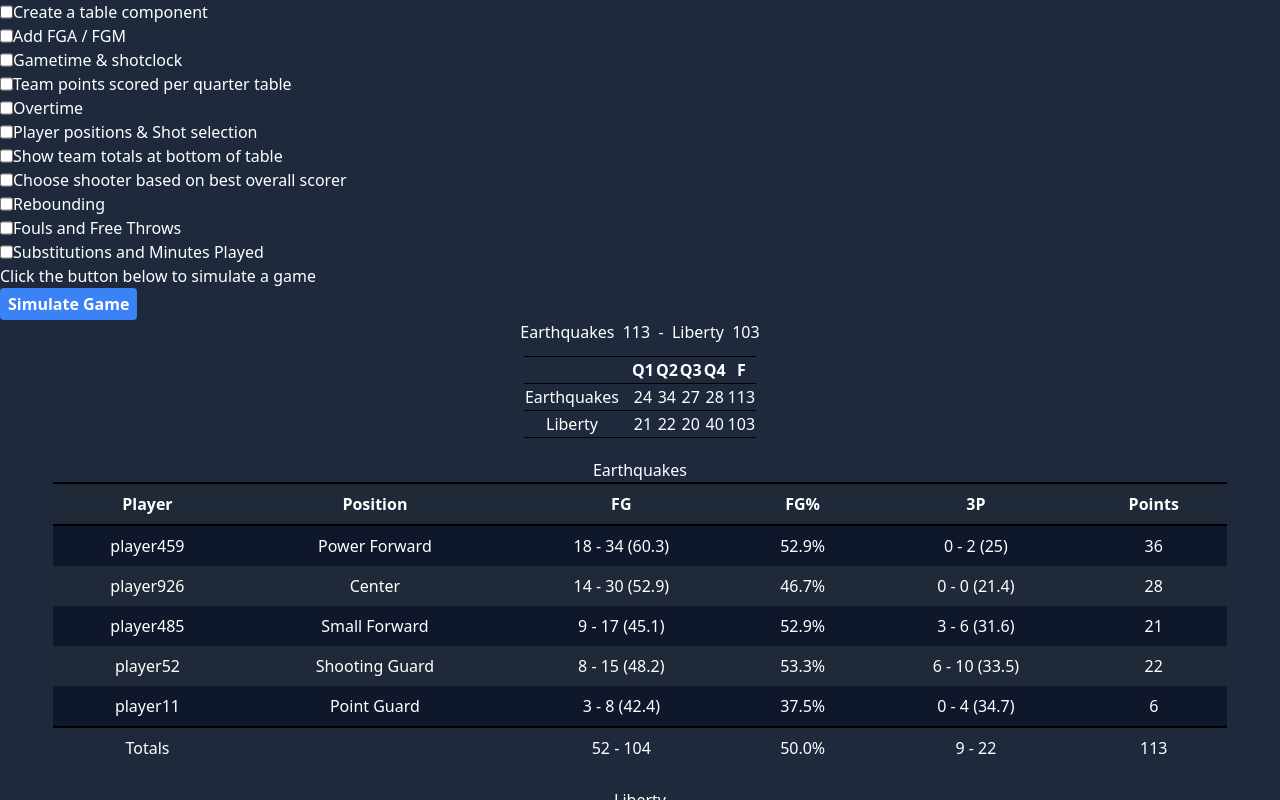
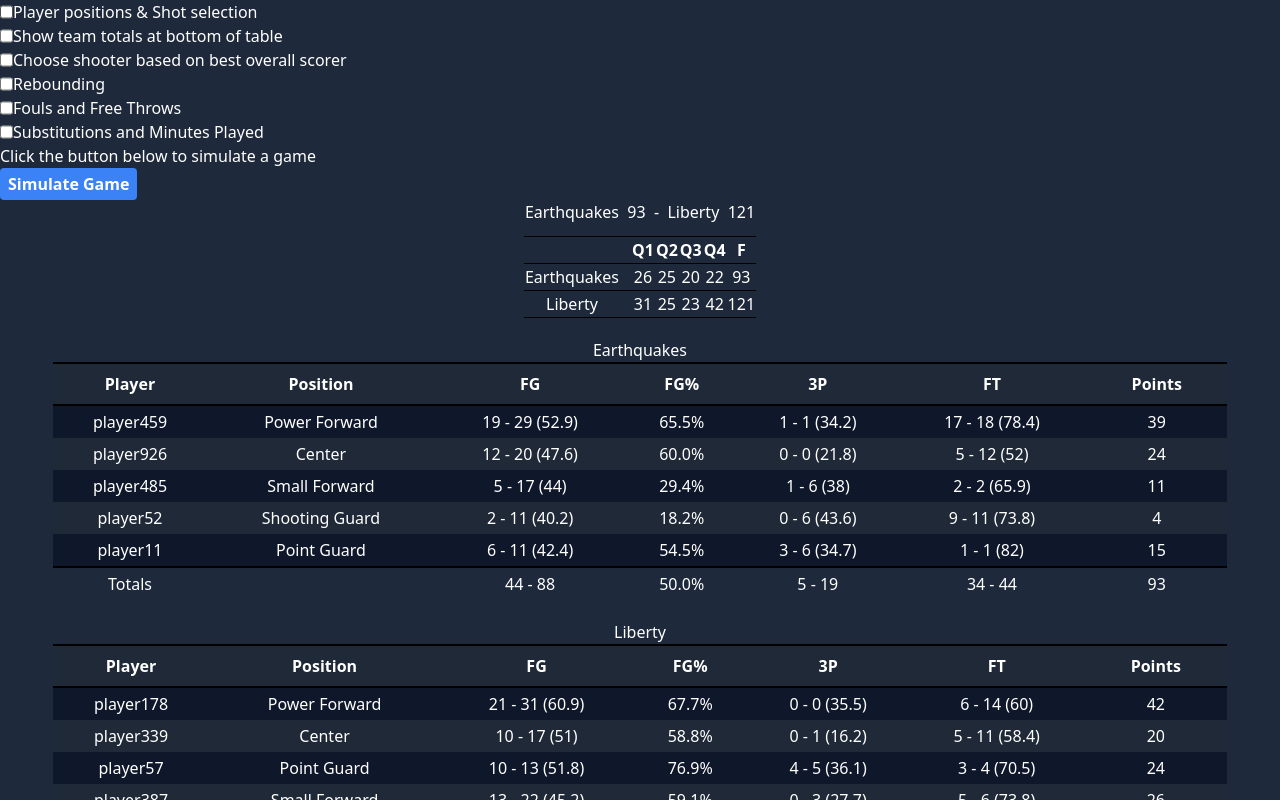
Before and after one commit to michaeldkeyes/Basketball-GM, a Nuxt app: page / in a window 1280 px wide. Both pictures are taken after a click on the button "Simulate Game". Shown: the top 800 px of the page. Built offline with nearby package versions, Linux system fonts and the light colour scheme.

Commit message:
free throws

```diff
--- a/components/statsTable.vue
+++ b/components/statsTable.vue
@@ -7,7 +7,7 @@
 
 defineProps<Props>();
 
-const headers = ["Player", "Position", "FG", "FG%", "3P", "Points"];
+const headers = ["Player", "Position", "FG", "FG%", "3P", "FT", "Points"];
 </script>
 
 <template>
@@ -28,15 +28,15 @@
       <tbody class="border-y-2 border-solid border-black">
         <template v-for="(player, index) in team.players" :key="index">
           <tr :class="index % 2 === 0 ? 'bg-slate-900' : 'bg-gray-800'">
-            <td class="px-4 py-2">{{ player.name }}</td>
-            <td class="px-4 py-2">{{ player.position }}</td>
-            <td class="px-4 py-2">
+            <td class="px-2 py-1">{{ player.name }}</td>
+            <td class="px-2 py-1">{{ player.position }}</td>
+            <td class="px-2 py-1">
               {{ player.stats.fieldGoalsMade }} -
               {{ player.stats.fieldGoalAttempts }} ({{
-                player.attributes.twoPointShootingPercentage / 10
+                player.attributes.twoPointShooting / 10
               }})
             </td>
-            <td class="px-4 py-2">
+            <td class="px-2 py-1">
               {{
                 (
                   (player.stats.fieldGoalsMade /
@@ -45,69 +45,49 @@
                 ).toFixed(1)
               }}%
             </td>
-            <td class="px-4 py-2">
+            <td class="px-2 py-1">
               {{ player.stats.threePointMakes }} -
               {{ player.stats.threePointAttempts }} ({{
-                player.attributes.threePointShootingPercentage / 10
+                player.attributes.threePointShooting / 10
               }})
             </td>
-            <td class="px-4 py-2">{{ player.stats.points }}</td>
+            <td class="px-2 py-1">
+              {{ player.stats.freeThrowMakes }} -
+              {{ player.stats.freeThrowAttempts }} ({{
+                player.attributes.freeThrowShooting / 10
+              }})
+            </td>
+            <td class="px-2 py-1">{{ player.stats.points }}</td>
           </tr>
         </template>
       </tbody>
       <tfoot class="bg-slate-800">
         <tr>
-          <td class="px-4 py-2">Totals</td>
-          <td class="px-4 py-2" />
-          <td class="px-4 py-2">
-            {{
-              team.players.reduce(
-                (acc, player) => acc + player.stats.fieldGoalsMade,
-                0,
-              )
-            }}
+          <td class="px-2 py-1">Totals</td>
+          <td class="px-2 py-1" />
+          <td class="px-2 py-1">
+            {{ team.stats.fieldGoalsMade }}
             -
-            {{
-              team.players.reduce(
-                (acc, player) => acc + player.stats.fieldGoalAttempts,
-                0,
-              )
-            }}
+            {{ team.stats.fieldGoalAttempts }}
           </td>
-          <td class="px-4 py-2">
+          <td class="px-2 py-1">
             {{
               (
-                (team.players.reduce(
-                  (acc, player) => acc + player.stats.fieldGoalsMade,
-                  0,
-                ) /
-                  team.players.reduce(
-                    (acc, player) => acc + player.stats.fieldGoalAttempts,
-                    0,
-                  )) *
+                (team.stats.fieldGoalsMade / team.stats.fieldGoalAttempts) *
                 100
               ).toFixed(1)
             }}%
           </td>
-          <td class="px-4 py-2">
-            {{
-              team.players.reduce(
-                (acc, player) => acc + player.stats.threePointMakes,
-                0,
-              )
-            }}
+          <td class="px-2 py-1">
+            {{ team.stats.threePointMakes }}
             -
-            {{
-              team.players.reduce(
-                (acc, player) => acc + player.stats.threePointAttempts,
-                0,
-              )
-            }}
+            {{ team.stats.threePointAttempts }}
           </td>
-          <td class="px-4 py-2">
-            {{
-              team.players.reduce((acc, player) => acc + player.stats.points, 0)
-            }}
+          <td class="px-2 py-1">
+            {{ team.stats.freeThrowMakes }} - {{ team.stats.freeThrowAttempts }}
+          </td>
+          <td class="px-2 py-1">
+            {{ team.stats.points }}
           </td>
         </tr>
       </tfoot>
--- a/game/createPlayers.ts
+++ b/game/createPlayers.ts
@@ -10,18 +10,22 @@
       name: "player" + Math.floor(Math.random() * 1000),
       position: position.position,
       attributes: {
-        twoPointShootingPercentage: getRandomNumberBetween(
-          position.twoPointShootingPercentageMin,
-          position.twoPointShootingPercentageMax,
+        twoPointShooting: getRandomNumberBetween(
+          position.twoPointShootingMin,
+          position.twoPointShootingMax,
         ),
-        threePointShootingPercentage: getRandomNumberBetween(
-          position.threePointShootingPercentageMin,
-          position.threePointShootingPercentageMax,
+        threePointShooting: getRandomNumberBetween(
+          position.threePointShootingMin,
+          position.threePointShootingMax,
         ),
         twoPointTendency: 0,
         threePointTendency: getRandomNumberBetween(
           position.threePointTendencyMin,
           position.threePointTendencyMax,
+        ),
+        freeThrowShooting: getRandomNumberBetween(
+          position.freeThrowShootingMin,
+          position.freeThrowShootingMax,
         ),
         scoring: 0,
       },
@@ -31,6 +35,8 @@
         fieldGoalsMade: 0,
         threePointAttempts: 0,
         threePointMakes: 0,
+        freeThrowAttempts: 0,
+        freeThrowMakes: 0,
       },
     };
 
@@ -39,9 +45,9 @@
 
     // give player a scoring attribute based on their overall shooting percentage and tendency
     player.attributes.scoring = Math.round(
-      (player.attributes.twoPointShootingPercentage / 10) *
+      (player.attributes.twoPointShooting / 10) *
         (player.attributes.twoPointTendency / 1000) +
-        (player.attributes.threePointShootingPercentage / 10) *
+        (player.attributes.threePointShooting / 10) *
           (player.attributes.threePointTendency / 1000),
     );
 
--- a/game/gameSim.ts
+++ b/game/gameSim.ts
@@ -1,4 +1,5 @@
 import { createPlayers } from "./createPlayers";
+import type { Player } from "./types/player.interface";
 import type { Team } from "./types/team.interface";
 import { getRandomNumber, getRandomNumberBetween } from "./utils/random";
 
@@ -17,6 +18,8 @@
       fieldGoalsMade: 0,
       threePointAttempts: 0,
       threePointMakes: 0,
+      freeThrowAttempts: 0,
+      freeThrowMakes: 0,
       pointsPerQuarter: [],
     },
   };
@@ -30,6 +33,8 @@
       fieldGoalsMade: 0,
       threePointAttempts: 0,
       threePointMakes: 0,
+      freeThrowAttempts: 0,
+      freeThrowMakes: 0,
       pointsPerQuarter: [],
     },
   };
@@ -81,8 +86,83 @@
 }
 
 function simPossession(offense: Team, quarter: number): void {
+  const players = offense.players;
+
+  const player = whoShoots(players);
+
+  player.stats.fieldGoalAttempts++;
+  offense.stats.fieldGoalAttempts++;
+
+  if (getRandomNumberBetween(0, 1000) < player.attributes.twoPointTendency) {
+    const isFouled = checkForFoul(true);
+    if (getRandomNumberBetween(0, 1000) <= player.attributes.twoPointShooting) {
+      offense.stats.points += 2;
+      player.stats.points += 2;
+      player.stats.fieldGoalsMade++;
+      offense.stats.fieldGoalsMade++;
+
+      offense.stats.pointsPerQuarter[quarter - 1] += 2;
+
+      if (isFouled) {
+        shootFreeThrows(player, offense, 1);
+      }
+    } else if (isFouled) {
+      // if player is fouled, the shot attempt doesn't count
+      player.stats.fieldGoalAttempts--;
+      offense.stats.fieldGoalAttempts--;
+      shootFreeThrows(player, offense, 2);
+    }
+  } else {
+    const isFouled = checkForFoul(false);
+
+    player.stats.threePointAttempts++;
+    offense.stats.threePointAttempts++;
+
+    if (
+      getRandomNumberBetween(0, 1000) <= player.attributes.threePointShooting
+    ) {
+      offense.stats.points += 3;
+      player.stats.points += 3;
+      player.stats.fieldGoalsMade++;
+      offense.stats.fieldGoalsMade++;
+      player.stats.threePointMakes++;
+      offense.stats.threePointMakes++;
+
+      offense.stats.pointsPerQuarter[quarter - 1] += 3;
+
+      if (isFouled) {
+        shootFreeThrows(player, offense, 1);
+      }
+    } else if (isFouled) {
+      player.stats.threePointAttempts--;
+      player.stats.fieldGoalAttempts--;
+      offense.stats.threePointAttempts--;
+      offense.stats.fieldGoalAttempts--;
+      shootFreeThrows(player, offense, 3);
+    }
+  }
+}
+
+function checkForFoul(isTwo: boolean): boolean {
+  if (isTwo) {
+    return getRandomNumberBetween(0, 1000) < 350;
+  }
+  return getRandomNumberBetween(0, 1000) < 50;
+}
+
+function shootFreeThrows(player: Player, offense: Team, amount: number): void {
+  for (let i = 0; i < amount; i++) {
+    player.stats.freeThrowAttempts++;
+    offense.stats.freeThrowAttempts++;
+    if (getRandomNumberBetween(0, 1000) < player.attributes.freeThrowShooting) {
+      player.stats.freeThrowMakes++;
+      offense.stats.freeThrowMakes++;
+    }
+  }
+}
+
+function whoShoots(players: Player[]): Player {
   let totalScoring = 0;
-  const players = offense.players;
   for (let i = 0; i < players.length; i++) {
     totalScoring += players[i].attributes.scoring;
   }
@@ -101,37 +181,5 @@
     }
   }
 
-  player.stats.fieldGoalAttempts++;
-  offense.stats.fieldGoalAttempts++;
-
-  if (getRandomNumberBetween(0, 1000) < player.attributes.twoPointTendency) {
-    if (
-      getRandomNumberBetween(0, 1000) <=
-      player.attributes.twoPointShootingPercentage
-    ) {
-      offense.stats.points += 2;
-      player.stats.points += 2;
-      player.stats.fieldGoalsMade++;
-      offense.stats.fieldGoalsMade++;
-
-      offense.stats.pointsPerQuarter[quarter - 1] += 2;
-    }
-  } else {
-    player.stats.threePointAttempts++;
-    offense.stats.threePointAttempts++;
-
-    if (
-      getRandomNumberBetween(0, 1000) <=
-      player.attributes.threePointShootingPercentage
-    ) {
-      offense.stats.points += 3;
-      player.stats.points += 3;
-      player.stats.fieldGoalsMade++;
-      offense.stats.fieldGoalsMade++;
-      player.stats.threePointMakes++;
-      offense.stats.threePointMakes++;
-
-      offense.stats.pointsPerQuarter[quarter - 1] += 3;
-    }
-  }
+  return player;
 }
--- a/game/positionAttributes.ts
+++ b/game/positionAttributes.ts
@@ -3,56 +3,66 @@
 export default [
   {
     position: Position.PG,
-    twoPointShootingPercentageMin: 350,
-    twoPointShootingPercentageMax: 550, // 24.75
-    threePointShootingPercentageMin: 300,
-    threePointShootingPercentageMax: 450, //25.3125
+    twoPointShootingMin: 350,
+    twoPointShootingMax: 550, // 24.75
+    threePointShootingMin: 300,
+    threePointShootingMax: 450, //25.3125
     threePointTendencyMin: 300,
     threePointTendencyMax: 600,
+    freeThrowShootingMin: 700,
+    freeThrowShootingMax: 900,
     // average scoring: 50.0625
   },
   // SG
   {
     position: Position.SG,
-    twoPointShootingPercentageMin: 350,
-    twoPointShootingPercentageMax: 570, //27.6
-    threePointShootingPercentageMin: 300,
-    threePointShootingPercentageMax: 450, //22.5
+    twoPointShootingMin: 350,
+    twoPointShootingMax: 570, //27.6
+    threePointShootingMin: 300,
+    threePointShootingMax: 450, //22.5
     threePointTendencyMin: 200,
     threePointTendencyMax: 600,
+    freeThrowShootingMin: 650,
+    freeThrowShootingMax: 900,
     // average scoring: 50.1
   },
   // SF
   {
     position: Position.SF,
-    twoPointShootingPercentageMin: 400,
-    twoPointShootingPercentageMax: 600, // 32.5
-    threePointShootingPercentageMin: 270,
-    threePointShootingPercentageMax: 400, //17.58
+    twoPointShootingMin: 400,
+    twoPointShootingMax: 600, // 32.5
+    threePointShootingMin: 270,
+    threePointShootingMax: 400, //17.58
     threePointTendencyMin: 200,
     threePointTendencyMax: 500,
+    freeThrowShootingMin: 600,
+    freeThrowShootingMax: 850,
     // average scoring: 50.08
   },
   // PF
   {
     position: Position.PF,
-    twoPointShootingPercentageMin: 352,
-    twoPointShootingPercentageMax: 650, // 47.59
-    threePointShootingPercentageMin: 250,
-    threePointShootingPercentageMax: 370, //2.32
+    twoPointShootingMin: 352,
+    twoPointShootingMax: 650, // 47.59
+    threePointShootingMin: 250,
+    threePointShootingMax: 370, //2.32
     threePointTendencyMin: 0,
     threePointTendencyMax: 100,
+    freeThrowShootingMin: 600,
+    freeThrowShootingMax: 800,
     // average scoring: 49.91
   },
   // C
   {
     position: Position.C,
-    twoPointShootingPercentageMin: 352,
-    twoPointShootingPercentageMax: 650,
-    threePointShootingPercentageMin: 100,
-    threePointShootingPercentageMax: 250, //.12
+    twoPointShootingMin: 352,
+    twoPointShootingMax: 650,
+    threePointShootingMin: 100,
+    threePointShootingMax: 250, //.12
     threePointTendencyMin: 0,
     threePointTendencyMax: 10,
+    freeThrowShootingMin: 500,
+    freeThrowShootingMax: 750,
     // average scoring: 49.9
   },
 ];
--- a/game/types/attributes.interface.ts
+++ b/game/types/attributes.interface.ts
@@ -1,7 +1,8 @@
 export interface Attributes {
-  twoPointShootingPercentage: number;
-  threePointShootingPercentage: number;
+  twoPointShooting: number;
+  threePointShooting: number;
   twoPointTendency: number;
   threePointTendency: number;
   scoring: number;
+  freeThrowShooting: number;
 }
--- a/game/types/stats.interface.ts
+++ b/game/types/stats.interface.ts
@@ -4,6 +4,8 @@
   fieldGoalsMade: number;
   threePointAttempts: number;
   threePointMakes: number;
+  freeThrowAttempts: number;
+  freeThrowMakes: number;
 }
 
 export interface TeamStats extends Stats {
--- a/pages/index.vue
+++ b/pages/index.vue
@@ -9,29 +9,9 @@
 </script>
 
 <template>
-  <div class="bg-slate-800 text-white">
+  <div class="h-screen bg-slate-800 text-white">
     <div>
       <ul>
-        <li class="flex">
-          <input type="checkbox" />
-          <p>Create a table component</p>
-        </li>
-        <li class="flex">
-          <input type="checkbox" />
-          <p>Add FGA / FGM</p>
-        </li>
-        <li class="flex">
-          <input type="checkbox" />
-          <p>Gametime & shotclock</p>
-        </li>
-        <li class="flex">
-          <input type="checkbox" />
-          <p>Team points scored per quarter table</p>
-        </li>
-        <li class="flex">
-          <input type="checkbox" />
-          <p>Overtime</p>
-        </li>
         <li class="flex">
           <input type="checkbox" />
           <p>Player positions & Shot selection</p>
```
